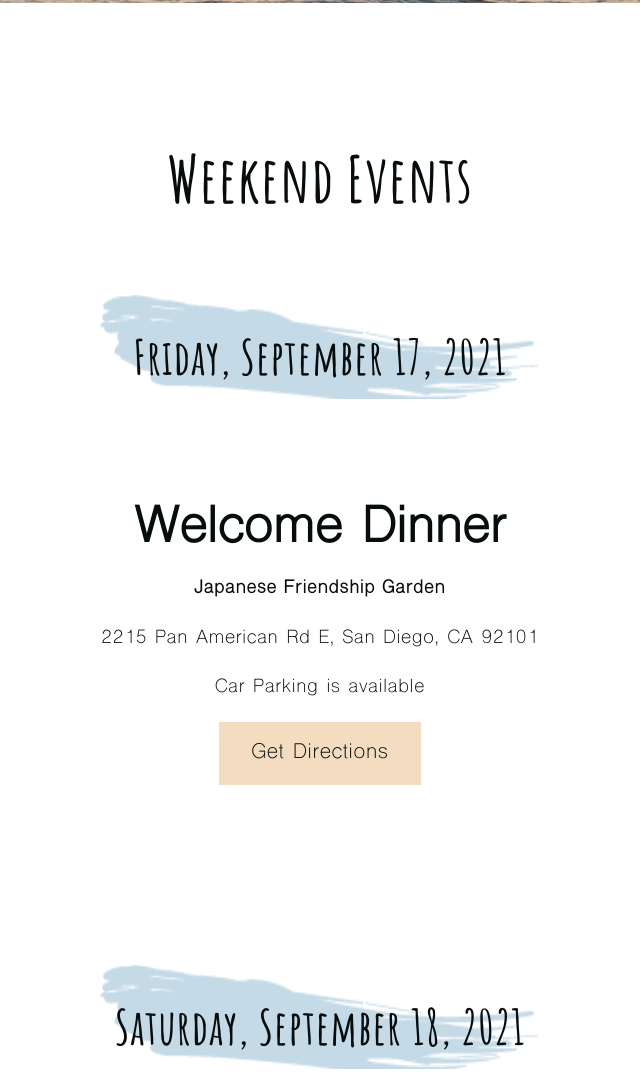
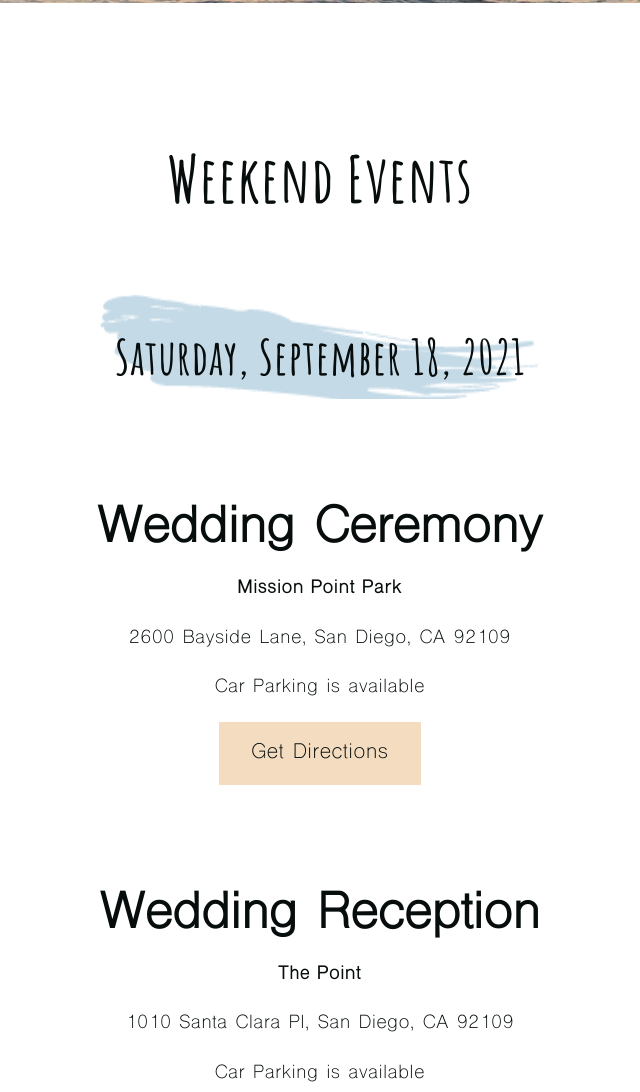
Before and after one commit to GregoryFore/wwtgc, a plain HTML site: page index.html in a window 1280 px wide. Shown: the part 797-1889 px from the top of the page, without its empty margins (320-960 px from the left). Drawn offline with Linux system fonts and the light colour scheme.

Commit message:
removed friday events

```diff
--- a/index.html
+++ b/index.html
@@ -30,7 +30,7 @@
         <section id="event-section" class="weekend-events">
             <div class="container center-text">
                 <h2 class="center-text pt-xl hand-writing">Weekend Events</h2>
-                <div class="weekend-events-day">
+                <!-- <div class="weekend-events-day">
                     <div class="blue-brushstroke">
                         <h3 class="center-text brush-title hand-writing">Friday, September 17, 2021</h3>
                     </div>
@@ -40,9 +40,9 @@
                         <p>2215 Pan American Rd E, San Diego, CA 92101</p>
                         <p>Car Parking is available</p>
                         <a class="btn" href="https://g.page/jfgsandiego?share" target="_blank">Get Directions</a>
-                        <!-- <a class="btn" href="#">Add to Calender</a> -->
+                        <a class="btn" href="#">Add to Calender</a>
                     </div>
-                </div>
+                </div> -->
                 <div class="weekend-events-day">
                     <div class="blue-brushstroke">
                         <h3 class="center-text brush-title hand-writing">Saturday, September 18, 2021</h3>
```
